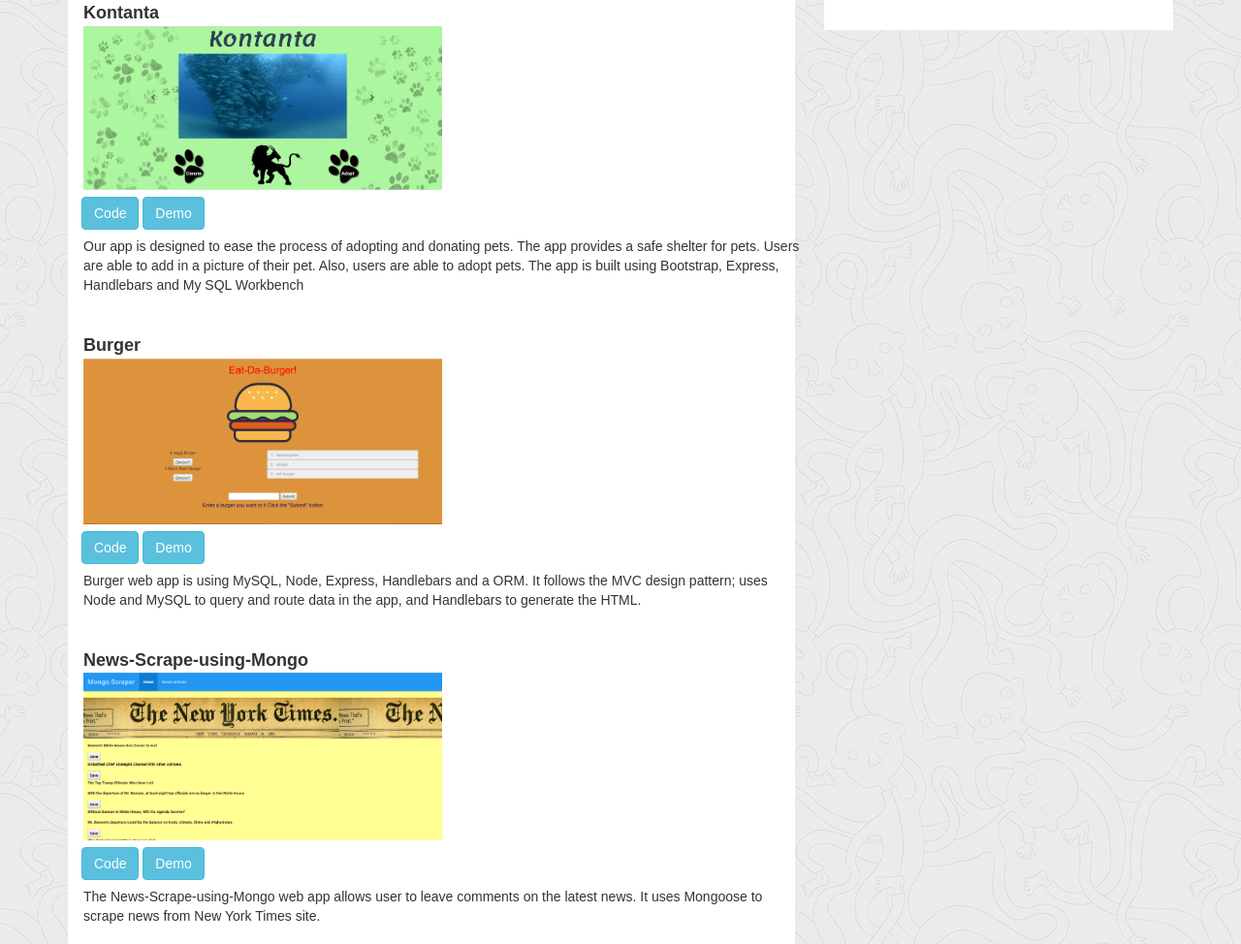
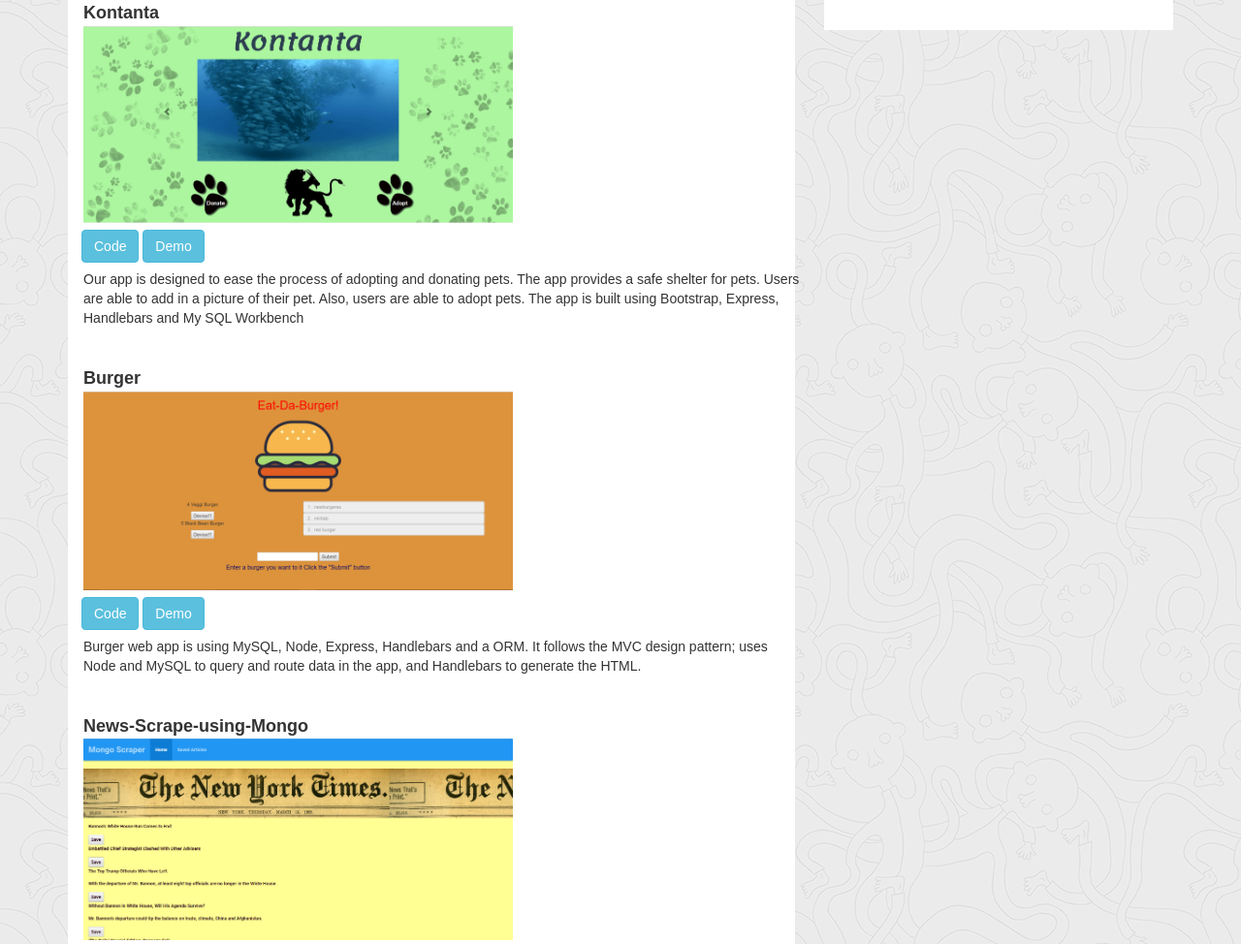
Before and after one commit to miritalakhani/Bootstrap-Portfolio, a plain HTML site: page portfolio.html in a window 1280 px wide. Shown: the part 315-1289 px from the top of the page at 97% size. Drawn offline with nearby package versions, Linux system fonts and the light colour scheme.

Commit message:
update pic size

```diff
--- a/portfolio.html
+++ b/portfolio.html
@@ -62,7 +62,7 @@
                 <div class=" col  s12 l5 m5 offset-l1 offset-m1">
                 <div class="aboutProject">
                   <div class="project-title"><strong>Kontanta</strong></div>
-                  <img src="assets/imgs/kontanta.png" class="responsive-img" width="50%" />
+                  <img src="assets/imgs/kontanta.png" class="responsive-img" width="60%" />
 
 
                       <div class="row">
@@ -84,7 +84,7 @@
                 <div class=" col  s12 l5 m5 offset-l1 offset-m1">
                 <div class="aboutProject">
                   <div class="project-title"><strong>Burger</strong></div>
-                  <img src="assets/imgs/burger.png" class="responsive-img" width="50%"/>
+                  <img src="assets/imgs/burger.png" class="responsive-img" width="60%"/>
 
 
                       <div class="row">
@@ -108,7 +108,7 @@
                 <div class=" col  s12 l5 m5 offset-l1 offset-m1">
                 <div class="aboutProject">
                   <div class="project-title"><strong>News-Scrape-using-Mongo</strong></div>
-                  <img src="assets/imgs/scrap.png" class="responsive-img" width="50%" />
+                  <img src="assets/imgs/scrap.png" class="responsive-img" width="60%" />
 
 
                       <div class="row">
```
